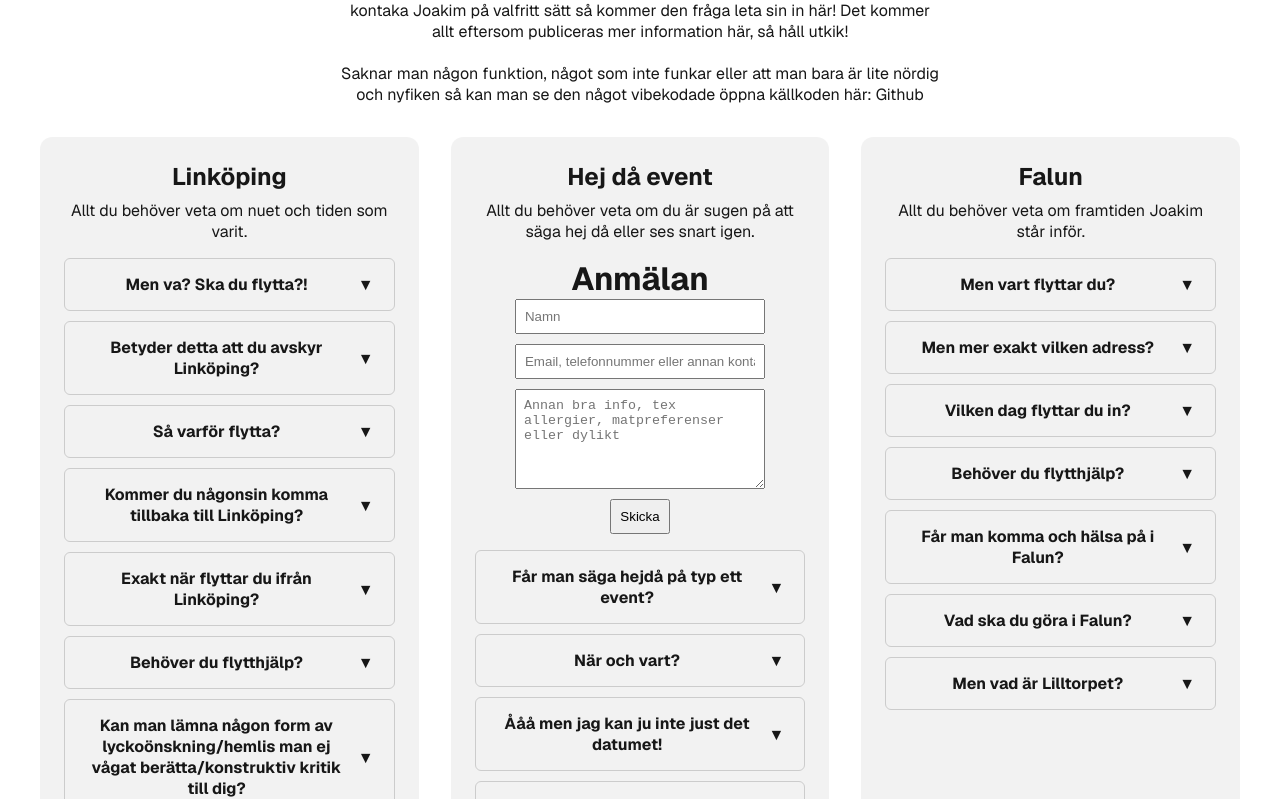
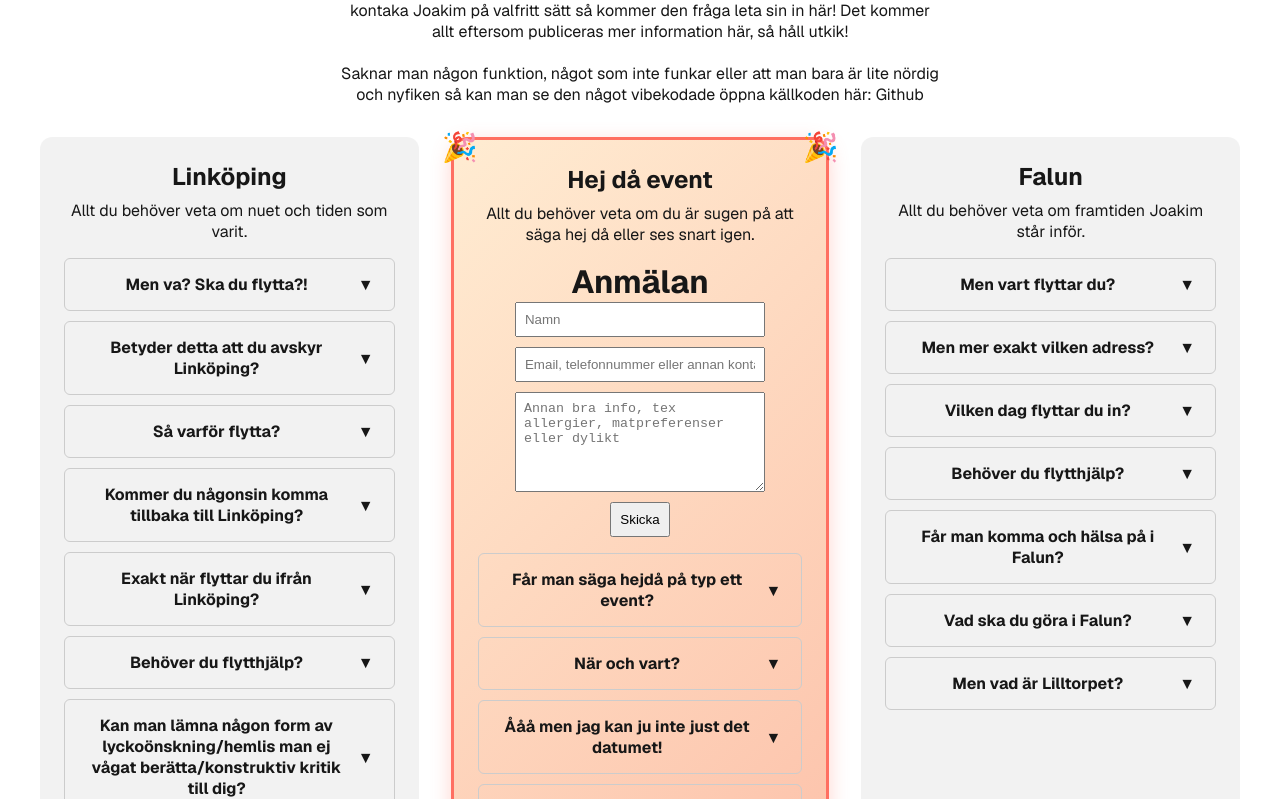
Before and after one commit to Jojoje/lamnaLinkoping, a Next.js app: page / in a window 1280 px wide. Shown: the part 1341-2140 px from the top of the page. Built offline with nearby package versions, Linux system fonts and the light colour scheme.

Commit message:
style: middle column pop

```diff
--- a/app/page.module.css
+++ b/app/page.module.css
@@ -180,3 +180,37 @@ a.secondary {
     justify-content: center;
   }
 }
+
+.highlightedColumn {
+  background: linear-gradient(135deg, #ffecd2 0%, #fcb69f 100%);
+  border: 3px solid #ff6f61;
+  border-radius: 16px;
+  box-shadow: 0 6px 20px rgba(255, 111, 97, 0.3);
+  position: relative;
+}
+
+/* 🎉 Confetti emoji in corners */
+.highlightedColumn::before,
+.highlightedColumn::after {
+  content: '🎉';
+  position: absolute;
+  font-size: 1.8rem;
+}
+
+.highlightedColumn::before {
+  top: -12px;
+  left: -12px;
+}
+
+.highlightedColumn::after {
+  top: -12px;
+  right: -12px;
+}
+
+@media (prefers-color-scheme: dark) {
+  .highlightedColumn {
+    background: linear-gradient(135deg, #2a2a2a 0%, #3e3e3e 100%);
+    border: 3px solid #ffb347; /* A warm amber instead of red */
+    box-shadow: 0 6px 20px rgba(255, 179, 71, 0.25);
+  }
+}
--- a/app/page.tsx
+++ b/app/page.tsx
@@ -42,7 +42,7 @@ export default function Home() {
             <FaqAccordion items={linkopingFaqData} />
             <Feedback/>
           </div>
-          <div className={styles.column}>
+          <div className={`${styles.column} ${styles.highlightedColumn}`}>
             <h2>Hej då event</h2>
             <p>Allt du behöver veta om du är sugen på att säga hej då eller ses snart igen.</p>
             <Party/>
```
